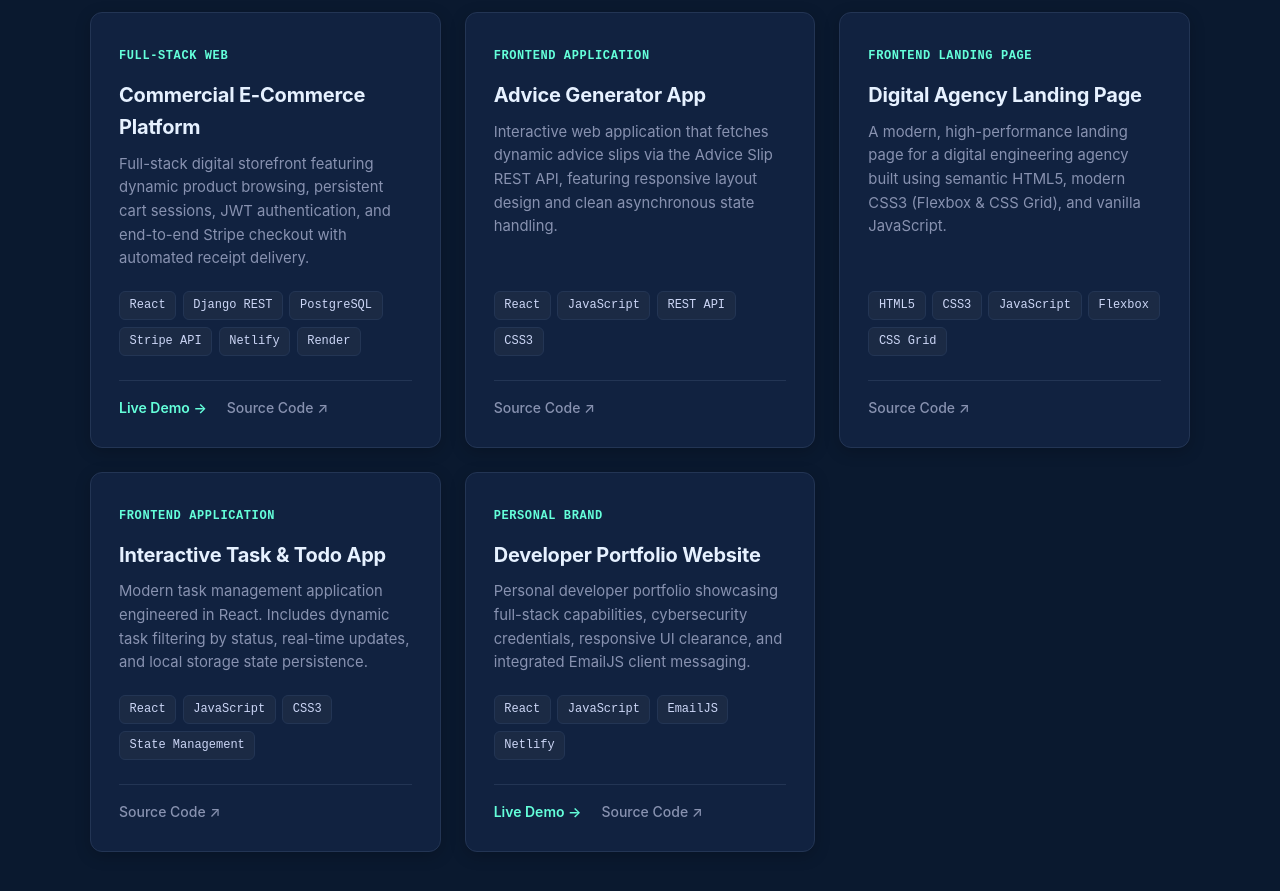
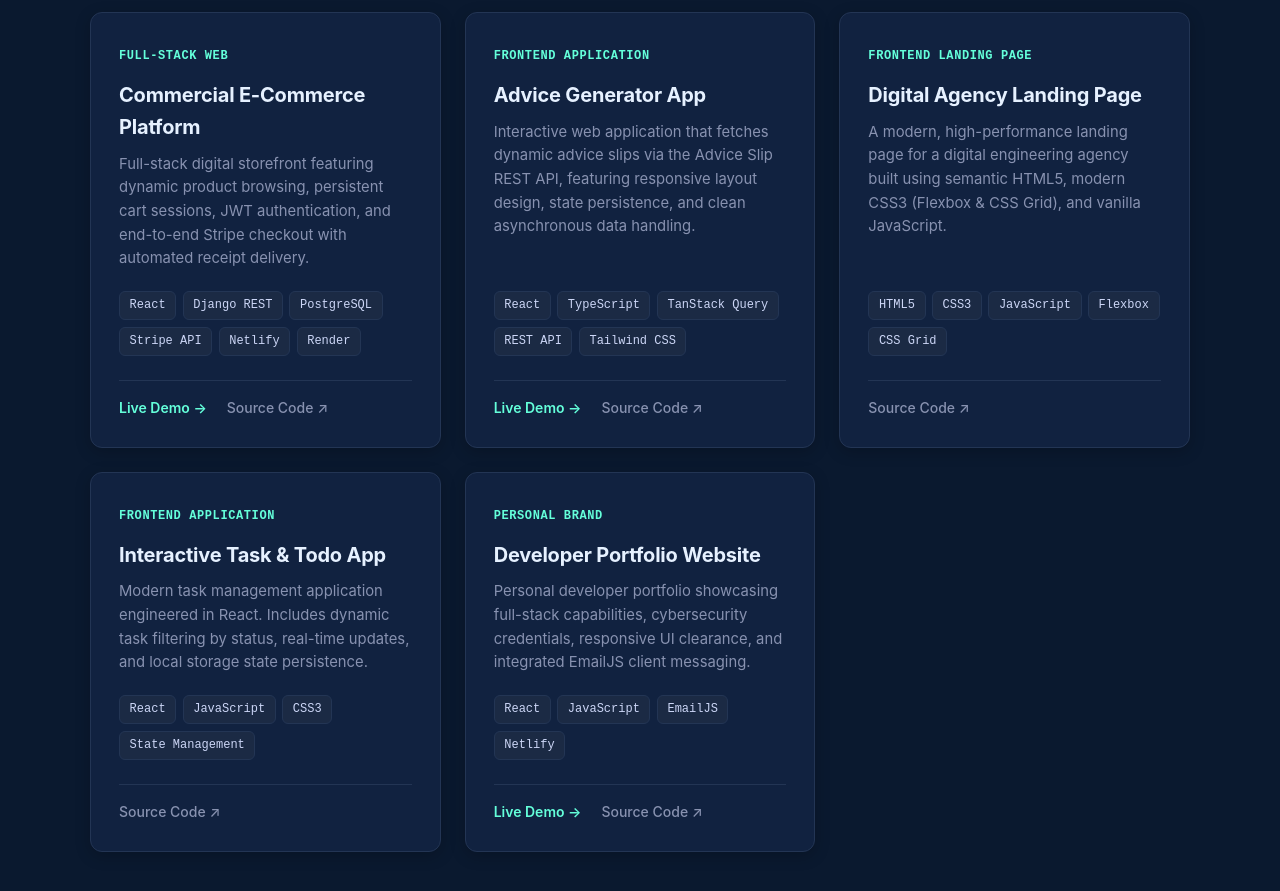
Before and after one commit to Tobiscus100/portfolio-website, a React (Create React App) app: page / in a window 1280 px wide. Shown: the part 2580-3471 px from the top of the page. Built offline with nearby package versions, Linux system fonts and the light colour scheme.

Commit message:
feat: add live demo links for ecommerce and advice generator projects

```diff
--- a/src/components/Projects.jsx
+++ b/src/components/Projects.jsx
@@ -4,7 +4,7 @@ function Projects() {
   const [hoveredCard, setHoveredCard] = useState(null);
 
   const projectList = [
-   {
+    {
       id: 1,
       title: "Commercial E-Commerce Platform",
       category: "Full-Stack Web",
@@ -19,10 +19,10 @@ function Projects() {
       title: "Advice Generator App",
       category: "Frontend Application",
       description:
-        "Interactive web application that fetches dynamic advice slips via the Advice Slip REST API, featuring responsive layout design and clean asynchronous state handling.",
-      tags: ["React", "JavaScript", "REST API", "CSS3"],
+        "Interactive web application that fetches dynamic advice slips via the Advice Slip REST API, featuring responsive layout design, state persistence, and clean asynchronous data handling.",
+      tags: ["React", "TypeScript", "TanStack Query", "REST API", "Tailwind CSS"],
       github: "https://github.com/Tobiscus100/advice-generator",
-      demo: null,
+      demo: "https://advice-generator-tobiscus.netlify.app", // Adjust if your Netlify subdomain uses a slightly different name
     },
     {
       id: 3,
```
